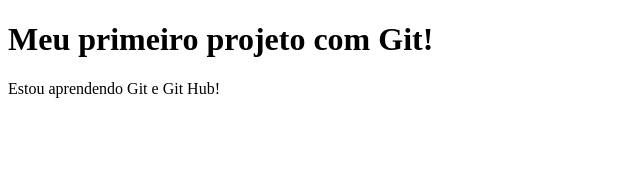
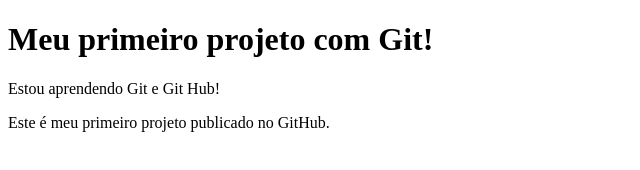
Before and after one commit to o-maicolalves/meu-primeiro-projeto, a plain HTML site: page index.html in a window 1280 px wide. Shown: the whole page, without its empty margins (0-640 px from the left). Drawn offline with Linux system fonts and the light colour scheme.

Commit message:
Adicionei mensgaem sobre o GitHub

```diff
--- a/index.html
+++ b/index.html
@@ -9,5 +9,7 @@
       <h1>Meu primeiro projeto com Git!</h1>
 
       <p>Estou aprendendo Git e Git Hub!</p>
+
+      <p>Este é meu primeiro projeto publicado no GitHub.</p>
     </boby>
 </html>
```
